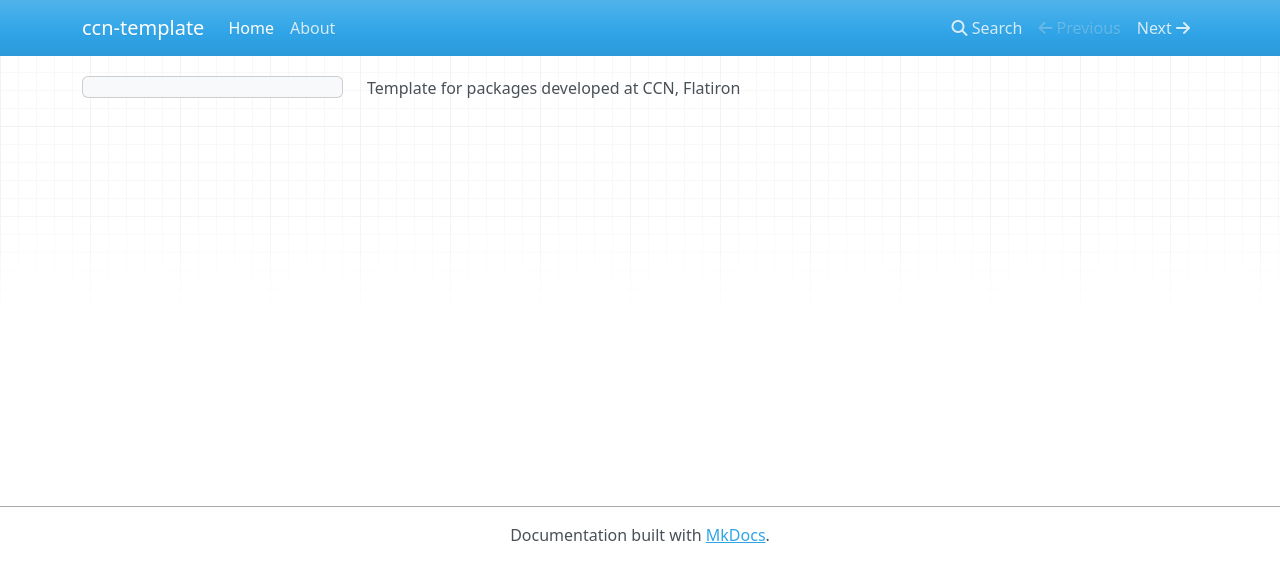
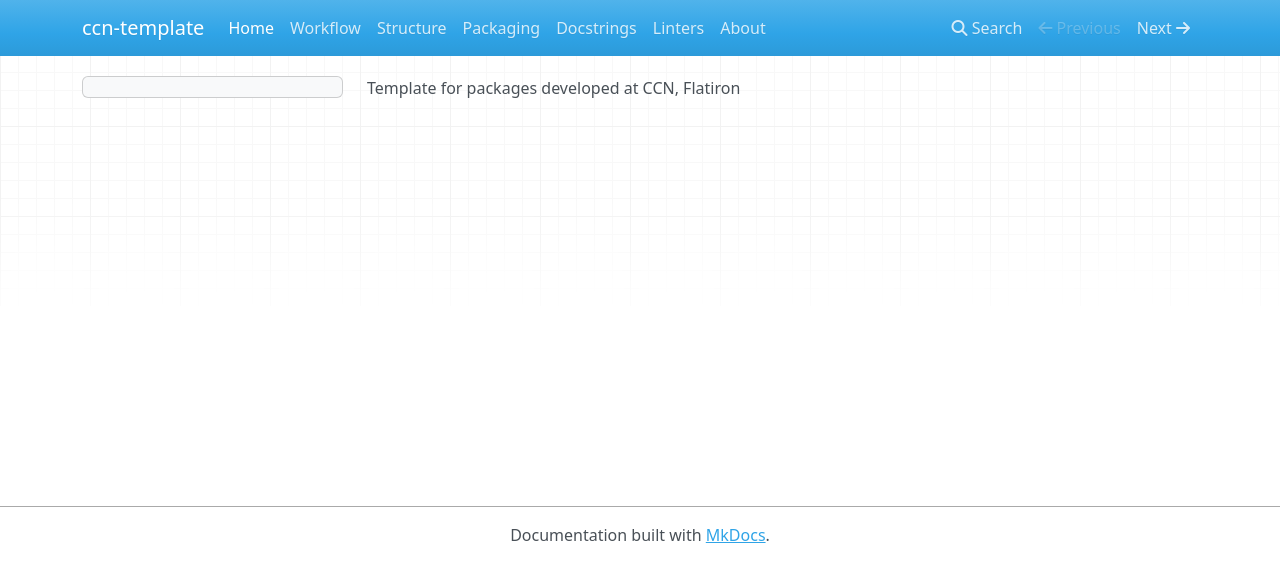
Before and after one commit to flatironinstitute/ccn-template, an MkDocs documentation site: the page built from docs/index.md, in a window 1280 px wide. Shown: the top 582 px of the page. Built offline with MkDocs 1.6.1, drawn with Linux system fonts in a browser that asks for light colours; nearby versions of some CDN libraries; some of the changed lines change nothing that is shown.

Commit message:
Update mkdocs.yml

```diff
--- a/mkdocs.yml
+++ b/mkdocs.yml
@@ -2,4 +2,9 @@ site_name: ccn-template
 site_url: https://ccn-template.com/
 nav:
     - Home: index.md
+    - Workflow: notes/00-workflow.md
+    - Structure: notes/01-structure.md
+    - Packaging: notes/03-documentation.md
+    - Docstrings: notes/04-docstrings.md
+    - Linters: notes/05-linters-style.md
     - About: about.md
```
